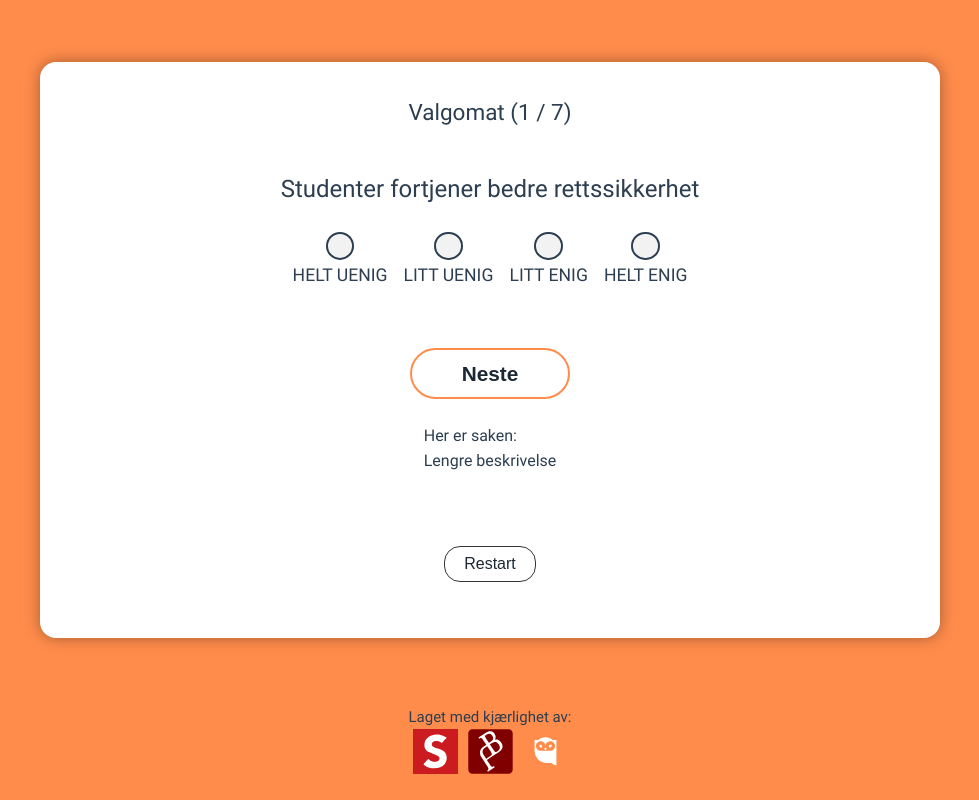
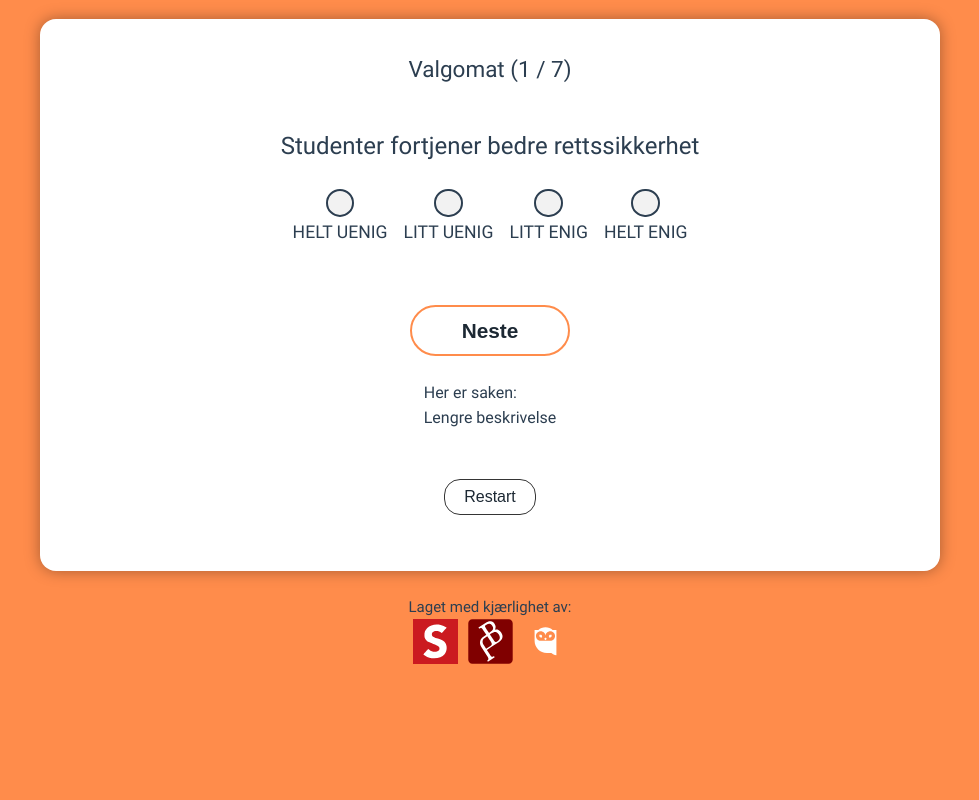
Before and after one commit to fribyte-code/valgomat, a Vue app: page / in a window 1280 px wide. Both pictures are taken after a click on the button "Start". Shown: the whole page, without its empty margins (150-1129 px from the left). Built offline with nearby package versions, Linux system fonts and the light colour scheme.

Commit message:
#4 Nøytral bakgrunn med url param ?tema=studvest

```diff
--- a/src/App.vue
+++ b/src/App.vue
@@ -12,7 +12,9 @@ const fiktiveStatements = csvStatementsToJson(fiktiveStatementsCsv);
 function getStatementFromUrlParam(): Statement[] {
   const urlParams = new URLSearchParams(window.location.search);
   const statementId = urlParams.get("pastander")?.toLowerCase();
-  console.debug(`Fetching statements based on url param ${statementId}`);
+  console.debug(
+    `Fetching statements based on url param 'pastander': ${statementId}`
+  );
   switch (statementId) {
     case "2022lister":
       // return csvStatementsToJson(lister2022);
@@ -30,22 +32,61 @@ function getStatementFromUrlParam(): Statement[] {
 const statementsToServe = computed(() => {
   return getStatementFromUrlParam();
 });
+
+const themeCSS = computed(() => {
+  const css = { backgroundColor: "#ff8c4b", primary: "#ff8c4b" };
+  const urlParams = new URLSearchParams(window.location.search);
+  const theme = urlParams.get("tema")?.toLowerCase();
+  console.debug(`Fetching theme based on url param 'tema': ${theme}`);
+  if (theme == "studvest") {
+    console.debug("Setting background color to white");
+    css.backgroundColor = "#e3e3e3";
+    css.primary = "#CB1A20";
+  }
+  return css;
+});
 </script>
 
 <template>
-  <Forside :statements="statementsToServe" />
+  <!-- CSS wrapper is required as Vue CSS variable binding binds -->
+  <!-- styles to first root element -->
+  <div id="css-variable-wrapper">
+    <main>
+      <Forside :statements="statementsToServe" />
+    </main>
+  </div>
 </template>
 
 <style>
 @import "./assets/base.css";
 
-#app {
-  max-width: 1280px;
-  margin: 0 auto;
+/* Dynamic css variable binding in vue */
+/* https://vuejs.org/api/sfc-css-features.html#v-bind-in-css */
+#css-variable-wrapper {
+  --color-background: v-bind("themeCSS.backgroundColor");
+  --primary: v-bind("themeCSS.primary");
+}
+
+main {
+  width: 100%;
+  height: 100%;
+  margin: 0;
   padding: 1.2rem;
   min-height: 100vh;
   height: 1px; /* fix for stupid bug */
 
   font-weight: normal;
+  color: v-bind("themeCSS.backgroundColor");
+
+  min-height: 100vh;
+  color: var(--color-text);
+  background: var(--color-background);
+  transition: color 0.5s, background-color 0.5s;
+  line-height: 1.6;
+  font-family: Roboto, sans-serif;
+  font-size: 15px;
+  text-rendering: optimizeLegibility;
+  -webkit-font-smoothing: antialiased;
+  -moz-osx-font-smoothing: grayscale;
 }
 </style>
--- a/src/assets/base.css
+++ b/src/assets/base.css
@@ -24,7 +24,8 @@
 
 /* semantic color variables for this project */
 :root {
-  --color-background: #ff8c4b;
+  --primary: #ff8c4b;
+  --color-background: var(--primary);
   --color-background-soft: var(--vt-c-white-soft);
   --color-background-mute: var(--vt-c-white-mute);
 
@@ -64,19 +65,6 @@ a {
   font-weight: normal;
 }
 
-body {
-  min-height: 100vh;
-  color: var(--color-text);
-  background: var(--color-background);
-  transition: color 0.5s, background-color 0.5s;
-  line-height: 1.6;
-  font-family: Roboto, sans-serif;
-  font-size: 15px;
-  text-rendering: optimizeLegibility;
-  -webkit-font-smoothing: antialiased;
-  -moz-osx-font-smoothing: grayscale;
-}
-
 input:hover,
 button:hover {
   cursor: pointer;
@@ -86,7 +74,7 @@ button:hover {
   font-size: 1.3rem;
   padding: 0.5rem 1.2rem;
   background-color: white;
-  border: solid 2px var(--color-background);
+  border: solid 2px var(--primary);
   border-radius: 1rem;
   color: #1c2833;
   font-weight: 300;
@@ -95,7 +83,7 @@ button:hover {
 .button:hover,
 .button:target,
 .button:active {
-  background-color: var(--color-background);
+  background-color: var(--primary);
   box-shadow: 0 0 5px 0 rgba(0, 0, 0, 0.3);
   transition: all 100ms ease-in 0s;
 }
--- a/src/components/Forside.vue
+++ b/src/components/Forside.vue
@@ -36,7 +36,7 @@ function restart() {
         uavhengig.
       </p>
     </section>
-    <section id="valgomat" v-if="hasStarted">
+    <section v-if="hasStarted">
       <Valgomat :statements="statements" @restart="restart" />
     </section>
 
@@ -59,6 +59,7 @@ function restart() {
 
 <style scoped>
 .wrapper {
+  max-width: 1280px;
   height: 100%;
   display: flex;
   flex-direction: column;
--- a/src/components/Valgomat.vue
+++ b/src/components/Valgomat.vue
@@ -27,6 +27,7 @@ function handleStatementSubmit(
 </script>
 
 <template>
+  <div id="valgomat">
     <h1 v-if="currentStatement < statements.length">
       Valgomat ({{ currentStatement + 1 }} / {{ statements.length }})
     </h1>
@@ -41,7 +42,6 @@ function handleStatementSubmit(
       :userPositions="userPositions"
       :statements="statements"
     />
-  <br />
     <button
       class="restart-button button"
       @click="
@@ -52,6 +52,7 @@ function handleStatementSubmit(
       Restart
     </button>
     <br />
+  </div>
 </template>
 
 <style scoped>
```
Also changed, not shown: 1 other file (tests, documents, lock files or other folders). Lines whose indentation alone changed are shown as unchanged.
